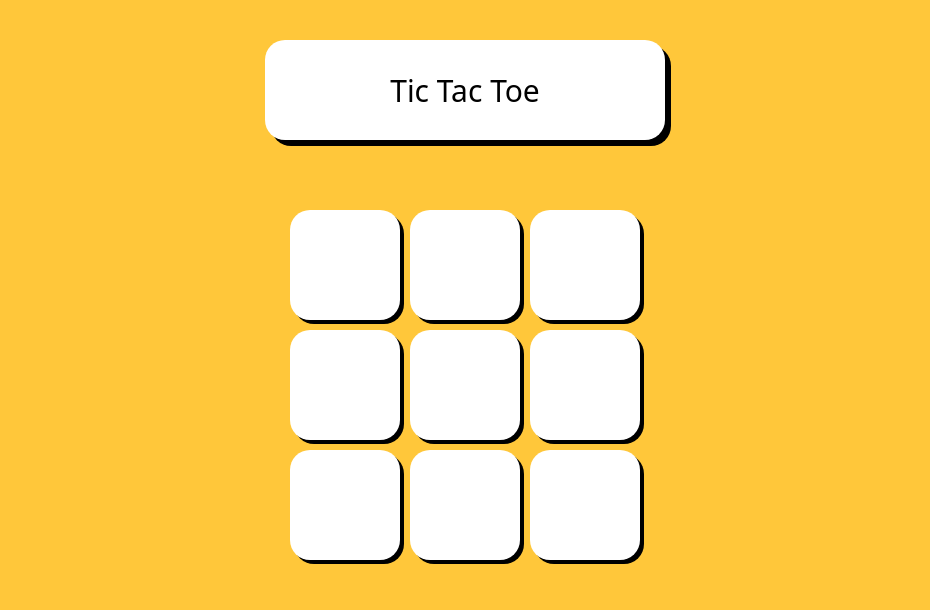
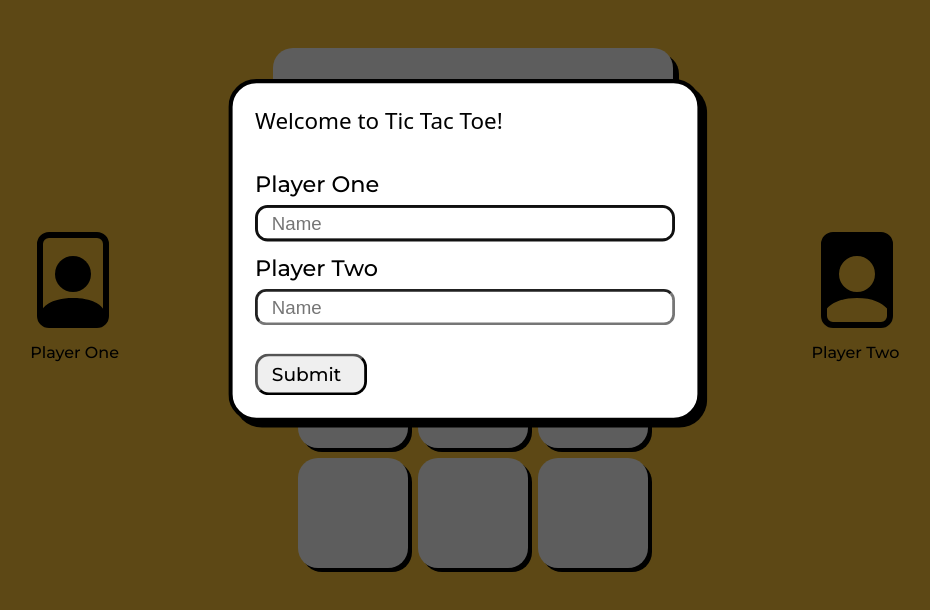
Before and after one commit to VasKD/odin-tic-tac-toe, a plain HTML site: page index.html in a window 1280 px wide. Shown: the whole page, without its empty margins (175-1105 px from the left). Drawn offline with Linux system fonts and the light colour scheme; a web font is replaced by a local one.

Commit message:
Prompt users for names and display them upon submission

```diff
--- a/index.html
+++ b/index.html
@@ -9,12 +9,43 @@
     <!-- Boldonse -->
     <link rel="preconnect" href="https://fonts.gstatic.com" crossorigin>
     <link href="https://fonts.googleapis.com/css2?family=Boldonse&display=swap" rel="stylesheet">
+    <!-- Montsterrat -->
+    <link rel="preconnect" href="https://fonts.googleapis.com">
+    <link rel="preconnect" href="https://fonts.gstatic.com" crossorigin>
+    <link href="https://fonts.googleapis.com/css2?family=Montserrat:ital,wght@0,100..900;1,100..900&display=swap" rel="stylesheet">
 </head>
 <body>
+
+    <dialog id="welcomeModal">
+        <p>Welcome to Tic Tac Toe!</p>
+        <form id="playerNames" action="" method="post">
+            <label for="player1">Player One</label>
+            <input type="text" id="player1" name="player1" placeholder="Name" required>
+
+            <label for="player2">Player Two</label>
+            <input type="text" id="player2" name="player2" placeholder="Name" required>
+
+            <button type="submit">Submit</button>
+        </form>
+    </dialog>
 
     <div class="title">
         <p>Tic Tac Toe</p>
     </div>
+
+    <div class="player-icons">
+        <img src="./img/file-person.svg" alt="player one icon">
+        <img src="./img/file-person-fill.svg" alt="player two icon">
+    </div>
+
+    <div id="player-one-name">
+        <p class="player-one">Player One</p>
+    </div>
+
+    <div id="player-two-name">
+        <p class="player-two">Player Two</p>
+    </div>
+
 
     <div class="board">
         <div class="tile" data-index="0"></div>
--- a/index.js
+++ b/index.js
@@ -20,6 +20,7 @@ const gameBoard = (() => {
             tiles.forEach(tile => (tile.textContent = "")); // Clear the UI
         } else {
             alert("Thanks for playing!");
+            return;
         }
     };
 
@@ -46,7 +47,7 @@ const gameBoard = (() => {
     ];
 
     const checkWin = (player) => {
-        for (let combo of winningCombos) {
+        for (const combo of winningCombos) {
             const [a, b, c] = combo;
             if (board[a] === player.marker && board[b] === player.marker && board[c] === player.marker){
                 return true;
@@ -72,11 +73,36 @@ const gameBoard = (() => {
 })();
 
 
+function displayNames (name1, name2) {
+    let player1 = document.querySelector(".player-one");
+    let player2 = document.querySelector(".player-two");
+
+    player1.textContent = name1 + " (X)";
+    player2.textContent = name2 + " (O)";
+}
+
+
 function game() {
-    const player1 = createPlayer("Player 1", "X");
-    const player2 = createPlayer("Player 2", "O");
+    const dialog = document.getElementById("welcomeModal");
+    dialog.showModal();
+
+    let player1;
+    let player2;
+
+    let form = document.getElementById("playerNames");
+    form.addEventListener("submit", (e) => {
+        e.preventDefault();
+        let player1Name = document.getElementById("player1").value;
+        let player2Name = document.getElementById("player2").value;
+
+        player1 = createPlayer(player1Name, "X");
+        player2 = createPlayer(player2Name, "O");
+        displayNames(player1Name, player2Name);
 
         let currentPlayer = player1;
+        console.log(player1.name);
+
+        dialog.close();
 
         document.addEventListener("click", (e) => {
             if (e.target.matches(".tile")) {
@@ -107,6 +133,8 @@ function game() {
                 currentPlayer = currentPlayer === player1 ? player2 : player1;
             }
         })
+
+    });
 }
 
 game();
--- a/style.css
+++ b/style.css
@@ -1,5 +1,92 @@
 body {
+    display: flex;
+    height: 100%;
+    width: 100%;
+    flex-direction: column;
+    align-items: center;
+    justify-content: center;
     background-color: rgb(255, 199, 58);
+    overflow: hidden;
+
+}
+
+#welcomeModal {
+    font-family: "Boldonse", system-ui;
+    position: absolute;
+    border-radius: 20px;
+    box-shadow: 4px 4px black;
+    margin-top: 10%;
+    z-index: 1;
+    width: 300px;
+    transform: scale(1.4);
+}
+
+#welcomeModal p {
+    margin-top: 0;
+    margin-bottom: 25px;
+}
+
+dialog::backdrop {
+    background-color: rgba(0, 0, 0, 0.637);
+}
+
+#playerNames, button {
+    font-family: "Montserrat", sans-serif;
+    font-weight: 500;
+    display: flex;
+    flex-direction: column;
+}
+
+#playerNames input {
+    margin: 5px 0 10px;
+    height: 20px;
+    border-radius: 8px;
+    padding-left: 10px;
+}
+
+#playerNames button {
+    width: 80px;
+    padding: 5px 10px;
+    margin-top: 10px;
+    border-radius: 10px;
+    cursor: pointer;
+}
+
+.player-icons {
+    display: flex;
+    align-items: center;
+    position: absolute;
+    top: 35%; /* Move to the vertical center */
+    left: 50%; /* Move to the horizontal center */
+    transform: translate(-50%, -50%); /* Adjust for the element's size */
+    gap: 60vw;
+}
+
+.player-one {
+    font-family: "Montserrat", sans-serif;
+    font-weight: 500;
+    display: flex;
+    align-items: center;
+    position: absolute;
+    top: 42%; /* Move to the vertical center */
+    left: 19.5%; /* Move to the horizontal center */
+    transform: translate(-50%, -50%); /* Adjust for the element's size */
+}
+
+
+.player-two {
+    font-family: "Montserrat", sans-serif;
+    font-weight: 500;
+    display: flex;
+    align-items: center;
+    position: absolute;
+    top: 42%; /* Move to the vertical center */
+    left: 80.5%; /* Move to the horizontal center */
+    transform: translate(-50%, -50%); /* Adjust for the element's size */
+}
+
+.player-icons img {
+    transform: scale(6);
 }
 
 .title {
@@ -41,7 +128,7 @@ body {
 }
 
 /* When a player wins highlight the row*/
-/* .tile:hover {
-    background-color: rgb(195, 195, 195);
-    color: white;
-} */
+.tile:hover {
+    background-color: rgb(239, 239, 239);
+    transform: scale(1.05);
+}
```
Also changed, not shown: img/file-person-fill.svg (added), img/file-person.svg (added). Lines whose indentation alone changed are shown as unchanged.
